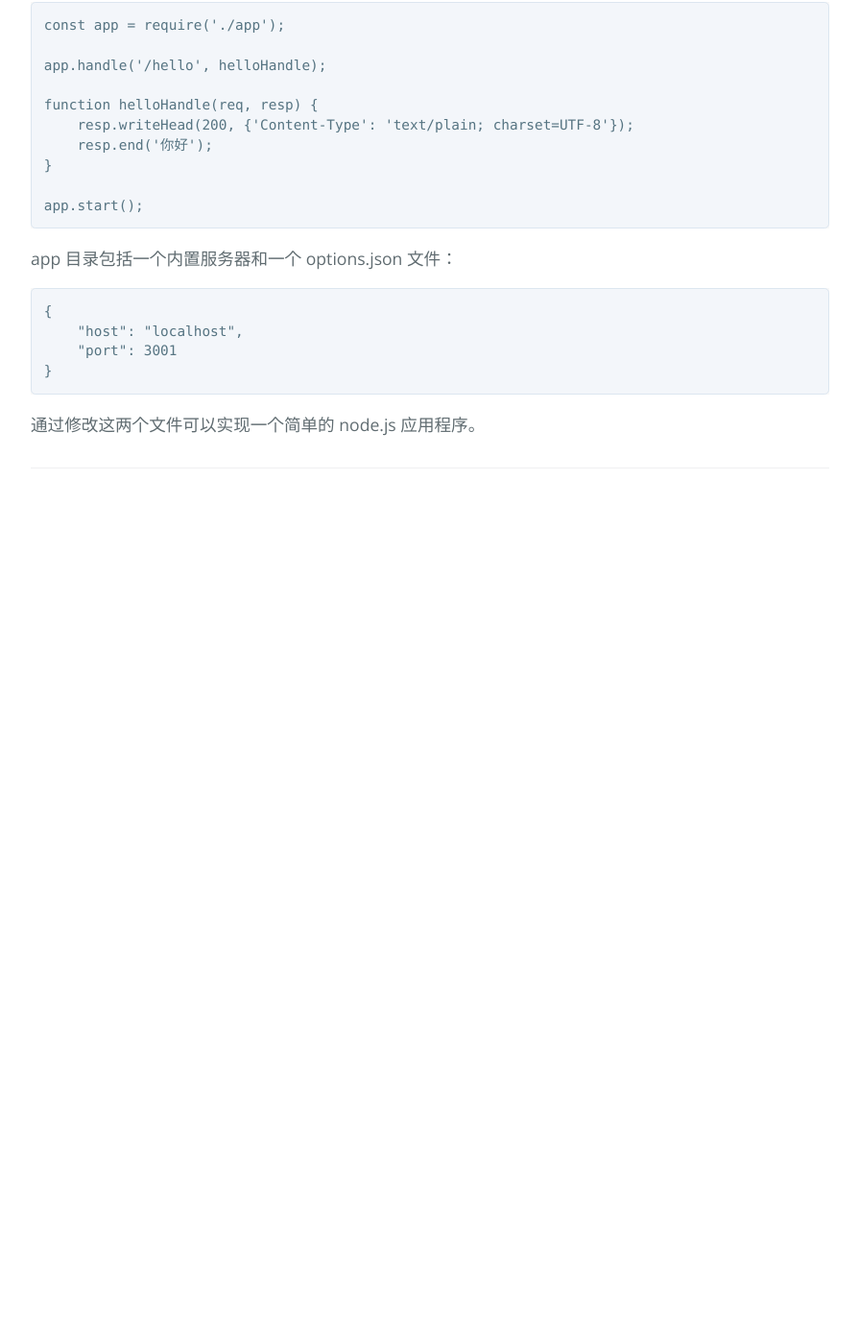
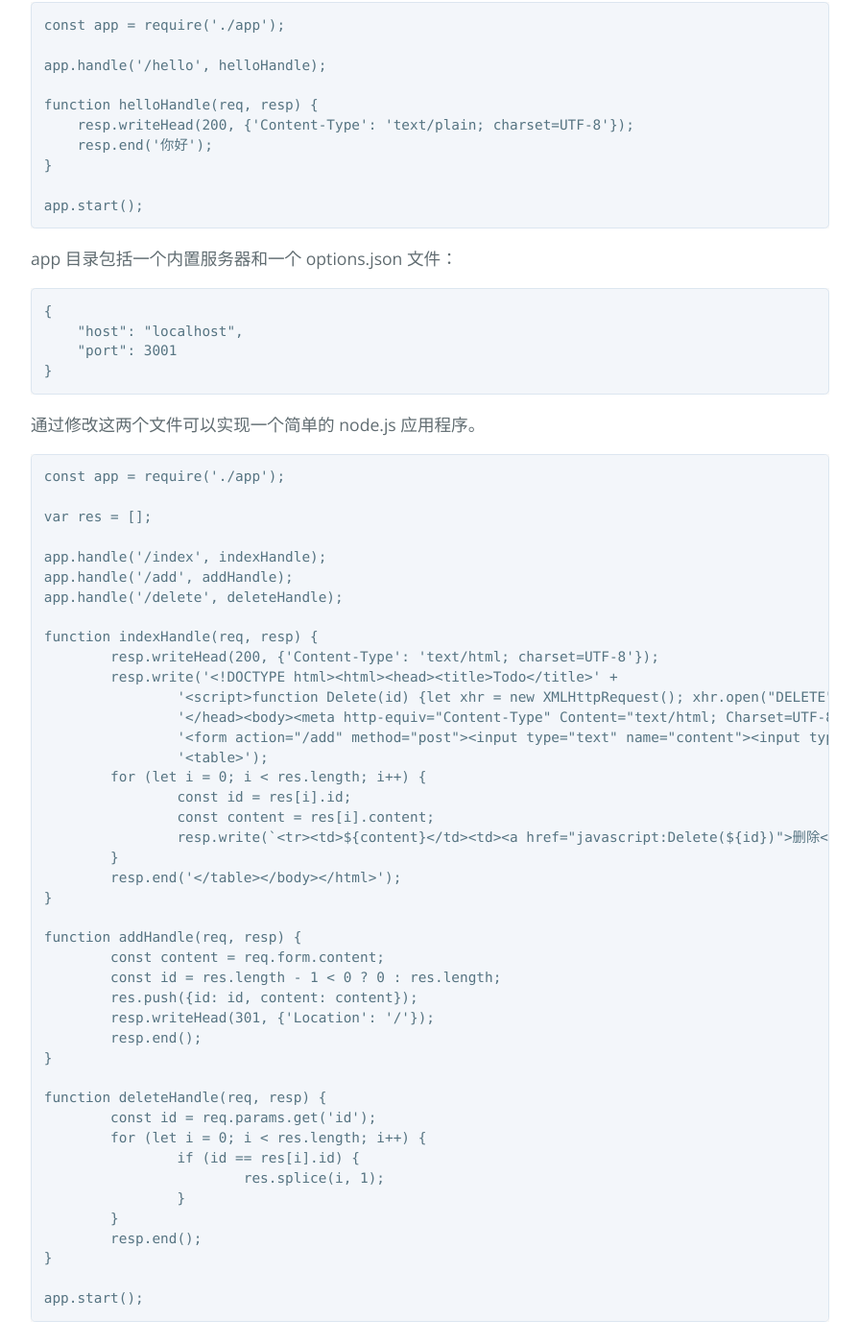
Before and after one commit to alexfu2011/qing, a Jekyll site: the page built from index.md, in a window 1280 px wide and 1400 px high, scrolled down 571 px. Shown: the whole window at 96% size, without its empty margins (192-1087 px from the left). Built offline with Jekyll 4.4.1, drawn with Linux system fonts in a browser that asks for light colours; our own code applies the rules of GitHub Pages for plain Markdown files; before the commit the page ends 1123 px from its top, so only the background shows below that.

Commit message:
first commit

```diff
--- a/index.md
+++ b/index.md
@@ -25,3 +25,46 @@ app 目录包括一个内置服务器和一个 options.json 文件：
     }
 
 通过修改这两个文件可以实现一个简单的 node.js 应用程序。
+
+	const app = require('./app');
+
+	var res = [];
+
+	app.handle('/index', indexHandle);
+	app.handle('/add', addHandle);
+	app.handle('/delete', deleteHandle);
+
+	function indexHandle(req, resp) {
+		resp.writeHead(200, {'Content-Type': 'text/html; charset=UTF-8'});
+		resp.write('<!DOCTYPE html><html><head><title>Todo</title>' +
+			'<script>function Delete(id) {let xhr = new XMLHttpRequest(); xhr.open("DELETE", "/delete?id="+id, true); xhr.send(null); location.href="/";}</script>' +
+			'</head><body><meta http-equiv="Content-Type" Content="text/html; Charset=UTF-8">' +
+			'<form action="/add" method="post"><input type="text" name="content"><input type="submit" value="保存"></form>' +
+			'<table>');
+		for (let i = 0; i < res.length; i++) {
+			const id = res[i].id;
+			const content = res[i].content;
+			resp.write(`<tr><td>${content}</td><td><a href="javascript:Delete(${id})">删除</a></td></tr>`);
+		}
+		resp.end('</table></body></html>');
+	}
+
+	function addHandle(req, resp) {
+		const content = req.form.content;
+		const id = res.length - 1 < 0 ? 0 : res.length;
+		res.push({id: id, content: content});
+		resp.writeHead(301, {'Location': '/'});
+		resp.end();
+	}
+
+	function deleteHandle(req, resp) {
+		const id = req.params.get('id');
+		for (let i = 0; i < res.length; i++) {
+			if (id == res[i].id) {
+				res.splice(i, 1);
+			}
+		}
+		resp.end();
+	}
+
+	app.start();
```
